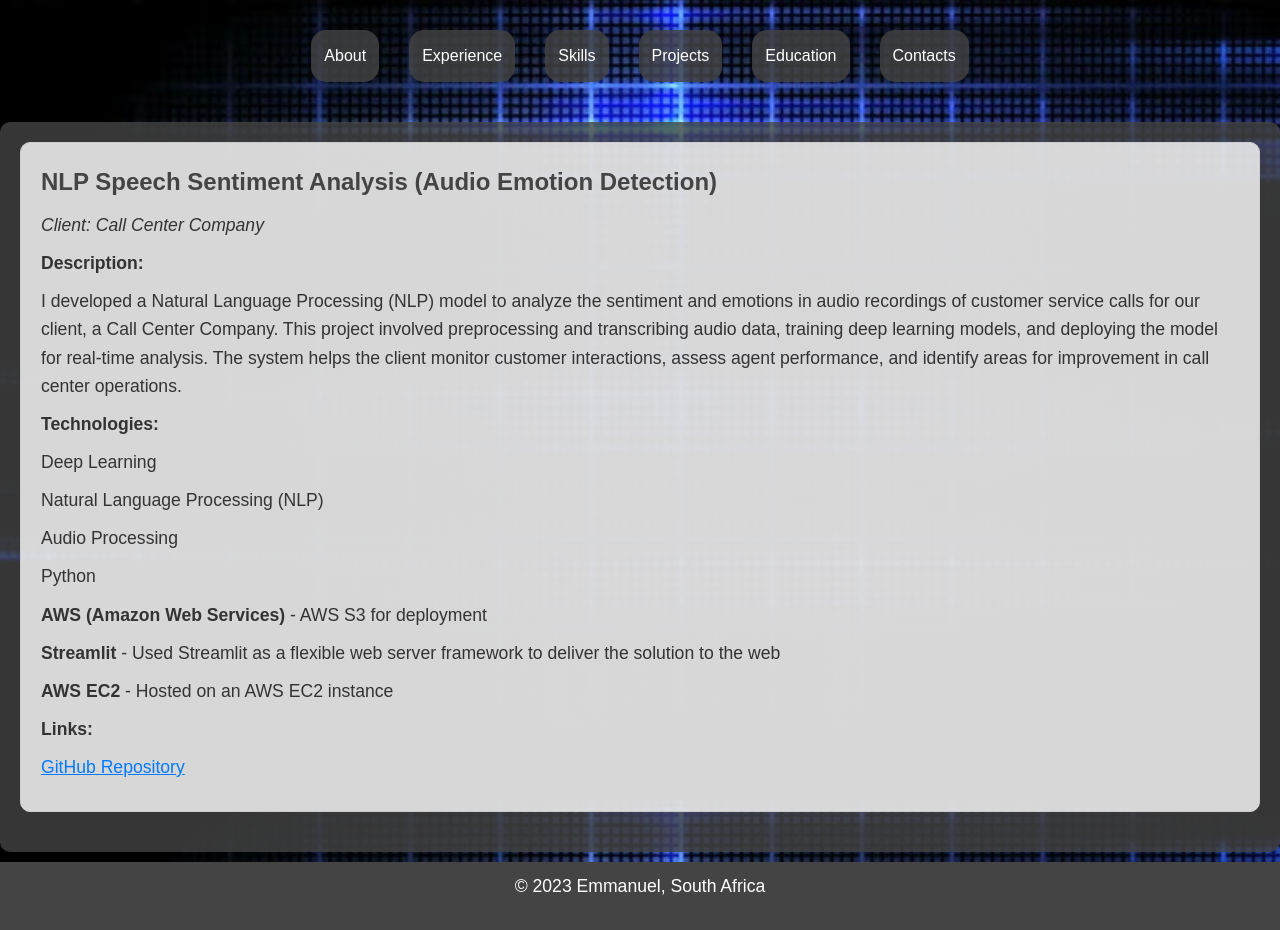
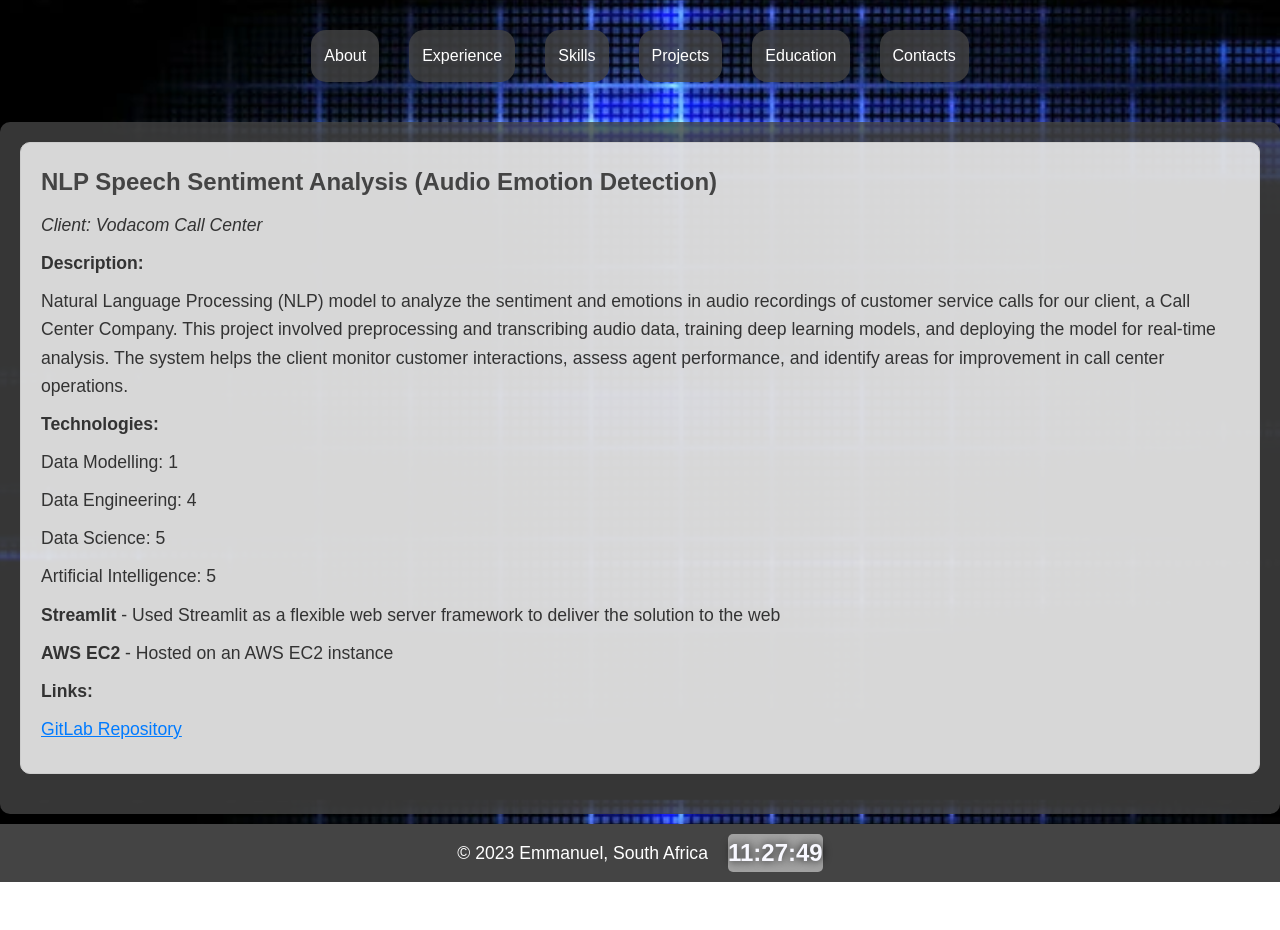
Before and after one commit to Sfiso505/Basic_Web, a plain HTML site: page docs/index.html in a window 1280 px wide. Both pictures are taken after a click on the link "Projects". After the commit the page ends 882 px from the top, so only its background shows below. Drawn offline with Linux system fonts and the light colour scheme.

Commit message:
web update

```diff
--- a/docs/index.css
+++ b/docs/index.css
@@ -43,9 +43,11 @@ h1, p {
 }
 
 .profile-image:hover {
-  transform: rotate(360deg) scale(1.1); /* Adjust the rotation angle and scale factor as needed */
-  box-shadow: 0 0 20px rgba(0, 0, 0, 0.5); /* Adjust the shadow properties as needed */
+  transform: scale(1.1); /* Zoom in effect on hover */
+  box-shadow: 0 0 20px #007bff; /* Glow effect on hover */
 }
+
+
 
 
 nav {
@@ -606,3 +608,50 @@ nav ul li a:hover {
 #contacts a {
   color: #007bff;
 }
+
+#contacts {
+  text-align: left;
+}
+
+#contacts {
+  text-align: left;
+}
+
+.download-cv-button {
+  display: inline-block;
+  padding: 10px 20px;
+  background-color: rgba(255, 255, 255, 0.5); /* White with 50% transparency */
+  color: #000; /* Black text color */
+  text-decoration: none;
+  border-radius: 5px;
+}
+
+footer {
+  display: flex;
+  align-items: center; /* Align items vertically in the center */
+  justify-content: center; /* Center items horizontally */
+  text-align: center; /* Center-align text within the footer */
+}
+
+#clock {
+  font-size: 24px;
+  margin-left: 950px;
+  background-color: rgba(255, 255, 255, 0.5);
+  border-radius: 5px;
+}
+
+#clock {
+  font-size: 1.5rem; /* Adjust the font size using a relative unit */
+  margin-left: 20px; /* Adjust the left margin for better positioning */
+  background-color: rgba(255, 255, 255, 0.5);
+  border-radius: 5px;
+  font-family: 'Arial', sans-serif; /* Apply a different font family */
+  font-weight: bold;
+  color: ghostwhite;
+  text-shadow: 0 0 10px black;
+}
+
+
+p {
+  margin: 0; /* Remove default margin for the paragraph */
+}
--- a/docs/index.html
+++ b/docs/index.html
@@ -6,6 +6,7 @@
     <title>Emmanuel Sifiso Nkosi - Data Science Portfolio</title>
     <link rel="stylesheet" href="index.css">
     <link rel="stylesheet" href="https://cdnjs.cloudflare.com/ajax/libs/font-awesome/5.15.4/css/all.min.css">
+    <link rel="stylesheet" href="https://cdnjs.cloudflare.com/ajax/libs/font-awesome/6.0.0-beta3/css/all.min.css" integrity="sha512-m6ekU2fCP0GJIotIjUQQ1b+ZJDSwGLF8hkHTrA0qOO8OsJ7/ksSW6opum13aoKo2tH5PmvVhN15L6Kfmq6oOWw==" crossorigin="anonymous" referrerpolicy="no-referrer" />
 
 </head>
 
@@ -146,27 +147,27 @@
             <!-- Project 1: NLP Speech Sentiment Analysis (Audio Emotion Detection) -->
             <div class="project">
                 <h3>NLP Speech Sentiment Analysis (Audio Emotion Detection)</h3>
-                <p><em>Client: Call Center Company</em></p>
+                <p><em>Client: Vodacom Call Center</em></p>
 
                 <p><strong>Description:</strong></p>
                 <p>
-                    I developed a Natural Language Processing (NLP) model to analyze the sentiment and emotions in audio recordings of customer service calls for our client, a Call Center Company. This project involved preprocessing and transcribing audio data, training deep learning models, and deploying the model for real-time analysis. The system helps the client monitor customer interactions, assess agent performance, and identify areas for improvement in call center operations.
+                    Natural Language Processing (NLP) model to analyze the sentiment and emotions in audio recordings of customer service calls for our client, a Call Center Company. This project involved preprocessing and transcribing audio data, training deep learning models, and deploying the model for real-time analysis. The system helps the client monitor customer interactions, assess agent performance, and identify areas for improvement in call center operations.
                 </p>
 
                 <p><strong>Technologies:</strong></p>
                 <ul>
-                    <li>Deep Learning</li>
-                    <li>Natural Language Processing (NLP)</li>
-                    <li>Audio Processing</li>
-                    <li>Python</li>
-                    <li><strong>AWS (Amazon Web Services)</strong> - AWS S3 for deployment</li>
+                    <li>Data Modelling: 1</li>
+                    <li>Data Engineering: 4</li>
+                    <li>Data Science: 5</li>
+                    <li>Artificial Intelligence: 5</li>
                     <li><strong>Streamlit</strong> - Used Streamlit as a flexible web server framework to deliver the solution to the web</li>
                     <li><strong>AWS EC2</strong> - Hosted on an AWS EC2 instance</li>
                 </ul>
 
+
                 <p><strong>Links:</strong></p>
                 <ul>
-                    <li><a href="https://gitlab.com/kobusler/bcx-speech-sentiment-analysis/-/blob/Emmanuel/Trained_CNN_Model.ipynb?ref_type=heads">GitHub Repository</a></li>
+                    <li><a href="https://gitlab.com/kobusler/bcx-speech-sentiment-analysis/-/blob/Emmanuel109-main-patch-41372/Pre-trained_model.ipynb?ref_type=heads">GitLab Repository</a></li>
                     <!-- <li><a href="link-to-live-demo">Live Demo</a></li> -->
                 </ul>
             </div>
@@ -179,7 +180,7 @@
                 <div class="education-column">
                     <h3>Data Science NQF 5</h3>
                     <p><strong>EXPLORE AI Academy</strong></p>
-                    <p>Jan 2023 - current Aug 2023</p>
+                    <p>Jan 2023 - Aug 2023</p>
                     <ul>
                         <li>Data visualization</li>
                         <li>Python and SQL for Data Science</li>
@@ -193,7 +194,7 @@
                 <div class="education-column">
                     <h3>IT End User Computing</h3>
                     <p><strong>Proserv Institute, South Africa</strong></p>
-                    <p>2021</p>
+                    <p>Jan 2021 - July 2021</p>
                     <ul>
                         <li>Mathematical Literacy</li>
                         <li>Using ICT in the Organisation</li>
@@ -206,7 +207,7 @@
                 <div class="education-column">
                     <h3>Matric</h3>
                     <p><strong>Vukuzame M.S.T School, South Africa</strong></p>
-                    <p>2019</p>
+                    <p>Jan 2019 - July 2019</p>
                     <ul>
                         <li>Mathematics</li>
                         <li>Physical Science</li>
@@ -225,7 +226,7 @@
             <h2>Reach out</h2>
             <ul>
                 <li>
-                    <i class="fas fa-envelope"></i> Email: westinarea11@gmail.com
+                    <i class="fas fa-envelope"></i> Email: emmanuelnkossi@gmail.com
                 </li>
                 <li>
                     <i class="fas fa-mobile-alt"></i> Cell No.: (+27) 73 525 5369
@@ -233,11 +234,25 @@
                 <li>
                     <i class="fab fa-linkedin"></i> LinkedIn: <a href="http://www.linkedin.com/in/emmanuel-sifiso-nkosi-565a771aa">http://www.linkedin.com/in/emmanuel-sifiso-nkosi-565a771aa</a>
                 </li>
+                <li>
+                    <i class="fab fa-github"></i> GitHub: <a href="https://github.com/Sfiso505">https://github.com/Sfiso505</a>
+                </li>
+                <li>
+                    <i class="fab fa-whatsapp"></i> WhatsApp: (+27) 64 691 0205
+                </li>
             </ul>
+            <div style="text-align: center;">
+                <a href="Emmanuel_Nkosi(1st).pdf" download class="download-cv-button">
+                    <i class="fas fa-download download-icon"></i> Download CV
+                </a>
+            </div>
         </section>
 
+
     <footer>
+        <!-- Digital Clock -->
         <p>&copy; 2023 Emmanuel, South Africa</p>
+        <div id="clock"></div>
     </footer>
     <script src="index.js"></script>
 </body>
--- a/docs/index.js
+++ b/docs/index.js
@@ -20,3 +20,51 @@ function showSection(sectionId) {
         }
     }
 }
+
+function updateClock() {
+    var now = new Date();
+    var hours = now.getHours();
+    var minutes = now.getMinutes();
+    var seconds = now.getSeconds();
+
+    // Ensure two digits for hours, minutes, and seconds
+    hours = (hours < 10) ? '0' + hours : hours;
+    minutes = (minutes < 10) ? '0' + minutes : minutes;
+    seconds = (seconds < 10) ? '0' + seconds : seconds;
+
+    var timeString = hours + ':' + minutes + ':' + seconds;
+
+    // Update the clock element
+    document.getElementById('clock').textContent = timeString;
+
+    // Update every second
+    setTimeout(updateClock, 1000);
+}
+
+// Initial call to display the clock
+updateClock();
+
+    // Function to adjust styles based on screen size
+    function adjustStyles() {
+        var screenWidth = window.innerWidth || document.documentElement.clientWidth || document.body.clientWidth;
+
+        // Check if the screen width is less than 768px (typical phones)
+        if (screenWidth < 768) {
+            document.getElementById('contacts').style.textAlign = 'center';
+            document.querySelector('.profile-image').style.margin = '20px auto';
+            document.querySelector('.download-cv-button').style.marginTop = '20px';
+            document.querySelector('#clock').style.marginTop = '20px';
+        } else {
+            // Reset styles for larger screens
+            document.getElementById('contacts').style.textAlign = 'left';
+            document.querySelector('.profile-image').style.margin = '20px 0';
+            document.querySelector('.download-cv-button').style.marginTop = '0';
+            document.querySelector('#clock').style.marginTop = '0';
+        }
+    }
+
+    // Initial call to adjust styles when the page loads
+    adjustStyles();
+
+    // Event listener to adjust styles when the window is resized
+    window.addEventListener('resize', adjustStyles);
```
Also changed, not shown: docs/New Text Document.txt (added), 2 other files.
